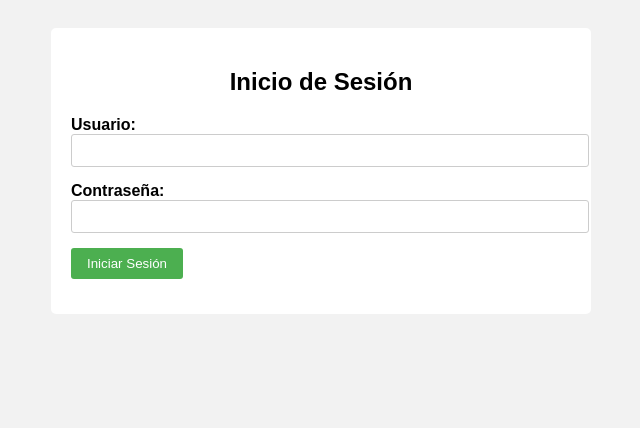
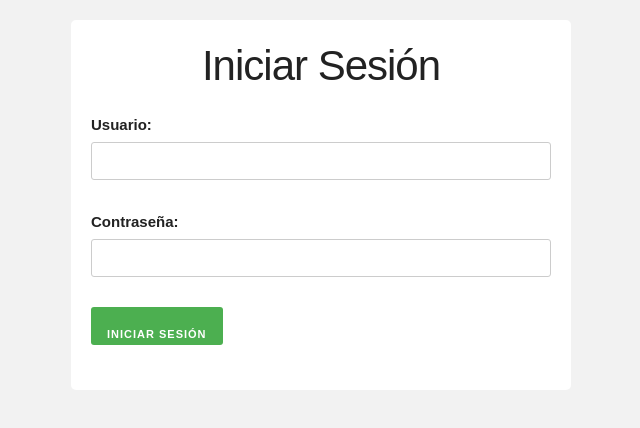
Before and after one commit to NNYKER/NKNETFLIX.github.io, a plain HTML site: page login.html in a window 1280 px wide. Shown: the whole page, without its empty margins (319-959 px from the left). Drawn offline with nearby package versions, Linux system fonts and the light colour scheme.

Commit message:
Update login.html

```diff
--- a/login.html
+++ b/login.html
@@ -2,6 +2,8 @@
 <html>
 <head>
   <title>Inicio de Sesión</title>
+  <link rel="stylesheet" href="https://cdnjs.cloudflare.com/ajax/libs/normalize/8.0.1/normalize.min.css">
+  <link rel="stylesheet" href="https://cdnjs.cloudflare.com/ajax/libs/skeleton/2.0.4/skeleton.min.css">
   <style>
     body {
       font-family: Arial, sans-serif;
@@ -47,8 +49,7 @@
 </head>
 <body>
   <div class="container">
-    <h2>Inicio de Sesión</h2>
-    <form onsubmit="event.preventDefault(); login()">
+    <h2>Iniciar Sesión</h2>
     <div class="form-group">
       <label for="username">Usuario:</label>
       <input type="text" id="username" />
@@ -58,9 +59,8 @@
       <input type="password" id="password" />
     </div>
     <div class="form-group">
-        <button type="submit">Iniciar Sesión</button>
+      <button onclick="login()">Iniciar Sesión</button>
     </div>
-    </form>
   </div>
 
   <script>
@@ -68,10 +68,13 @@
       var username = document.getElementById('username').value;
       var password = document.getElementById('password').value;
 
-      if (username === 'usuario' && password === 'contraseña') {
-        window.location.href = 'index.html';
+      // Ejemplo de verificación simple en el lado del cliente
+      if (username === '7774' && password === '7774') {
+        // Inicio de sesión exitoso, redireccionar al usuario a la página principal
+        window.location.href = 'main.html';
       } else {
-        alert('Credenciales incorrectas. Inténtalo de nuevo.');
+        // Credenciales incorrectas, mostrar un mensaje de error
+        alert('Usuario o contraseña incorrectos. Por favor, inténtalo de nuevo.');
       }
     }
   </script>
```
Lines whose indentation alone changed are shown as unchanged.
